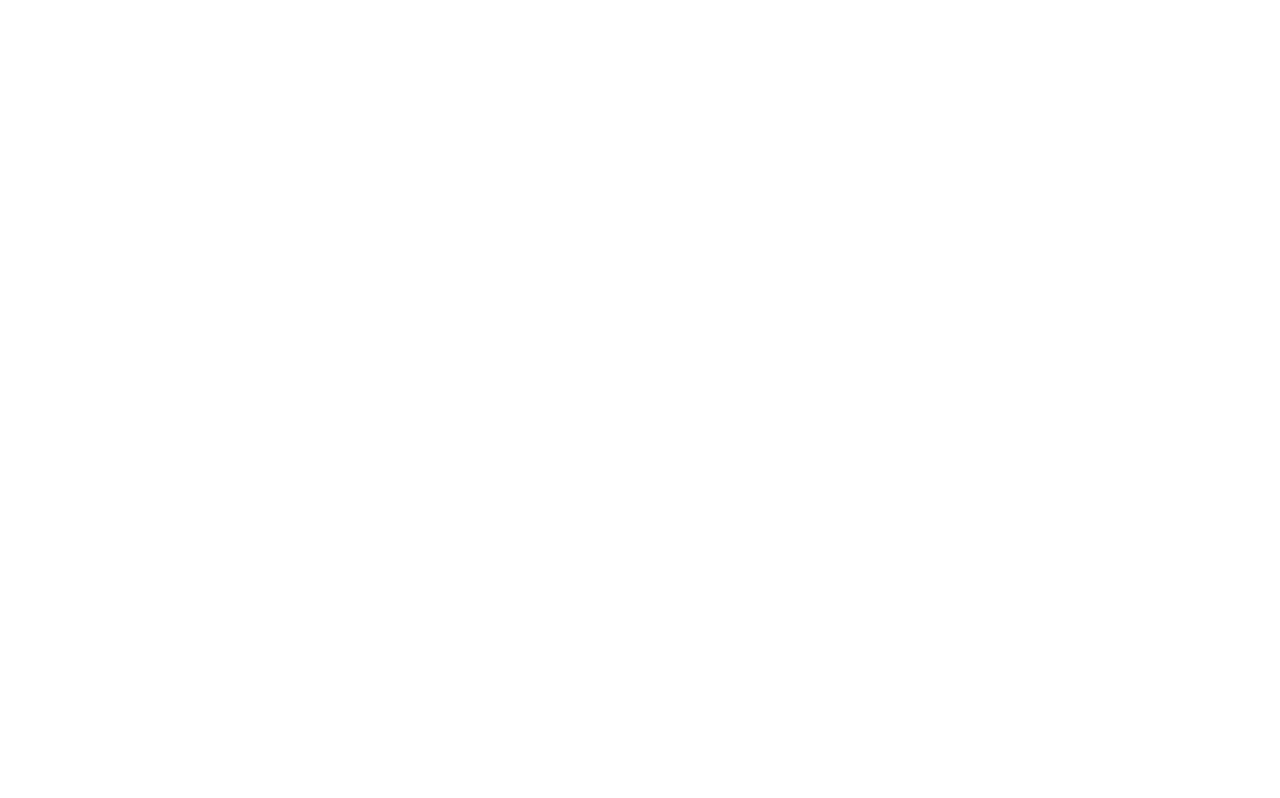
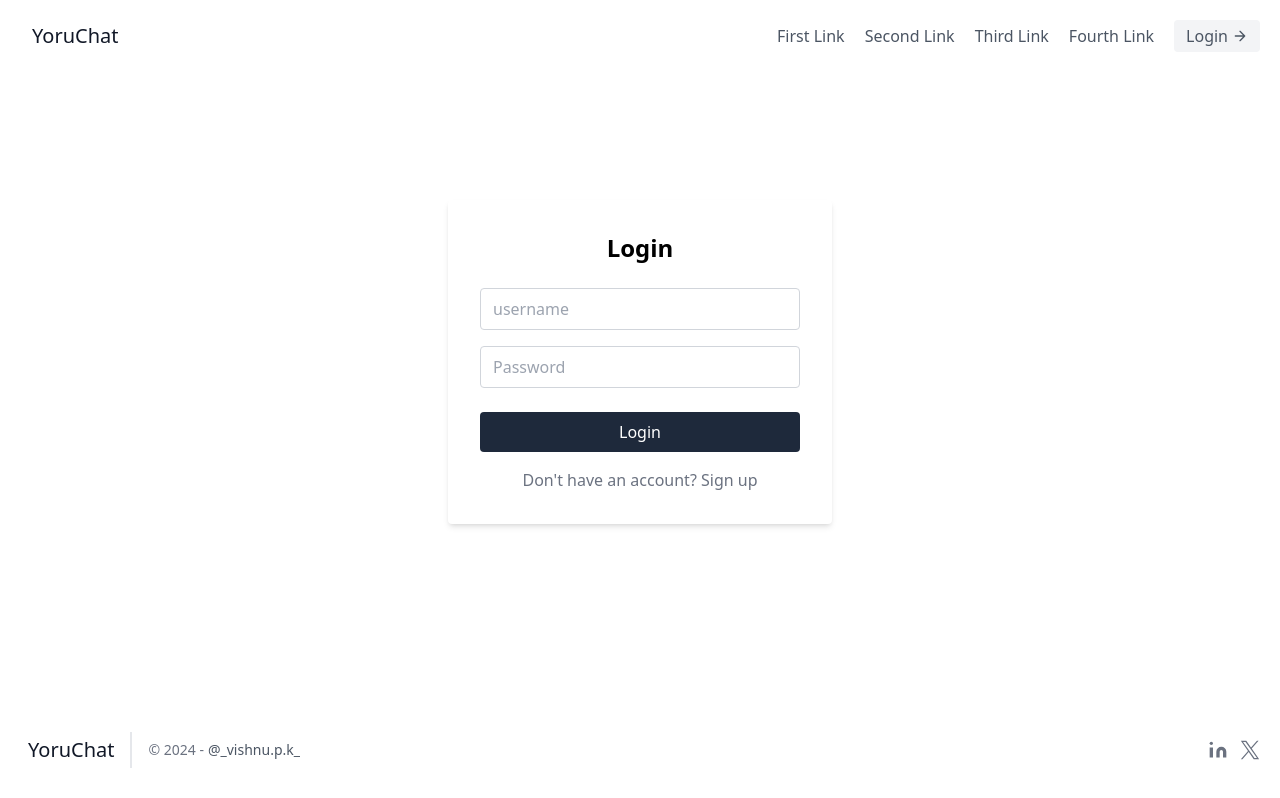
Before and after one commit to pk-vishnu/yoru-chat, a React (Create React App) app in the folder client/: page /login in a window 1280 px wide. Before the commit this address had no page. Built offline with nearby package versions, Linux system fonts and the light colour scheme.

Commit message:
feat: basic frontend ui

```diff
--- a/client/public/index.html
+++ b/client/public/index.html
@@ -9,7 +9,7 @@
       name="description"
       content="Web site created using create-react-app"
     />
-    <link rel="apple-touch-icon" href="%PUBLIC_URL%/" />
+    <!-- <link rel="apple-touch-icon" href="%PUBLIC_URL%/" /> -->
     <!--
       manifest.json provides metadata used when your web app is installed on a
       user's mobile device or desktop. See https://developers.google.com/web/fundamentals/web-app-manifest/
@@ -24,7 +24,7 @@
       work correctly both with client-side routing and a non-root public URL.
       Learn how to configure a non-root public URL by running `npm run build`.
     -->
-    <title>VChat</title>
+    <title>Yoru Chat</title>
   </head>
   <body>
     <noscript>You need to enable JavaScript to run this app.</noscript>
--- a/client/src/App.js
+++ b/client/src/App.js
@@ -1,11 +1,21 @@
 import { Route, Routes } from "react-router";
-import Home from "./components/Home";
+import Home from "./pages/home/Home";
+import Login from "./pages/login/Login";
+import Signup from "./pages/signup/Signup";
+import Navbar from "./components/navbar/Navbar";
+import Footer from "./components/footer/Footer";
+import Users from "./components/users/Users";
 function App() {
   return (
     <>
+      <Navbar />
       <Routes>
         <Route path="/" element={<Home />} />
+        <Route path="/login" element={<Login />} />
+        <Route path="/signup" element={<Signup />} />
+        <Route path="/users" element={<Users />} />
       </Routes>
+      <Footer />
     </>
   );
 }
--- a/client/src/components/Home/index.jsx
+++ /dev/null
@@ -1,11 +0,0 @@
-import React from "react";
-import "../../index.css";
-const index = () => {
-  return (
-    <div>
-      <h1 className="text-4xl">Home</h1>
-    </div>
-  );
-};
-
-export default index;
--- /dev/null
+++ b/client/src/components/footer/Footer.jsx
@@ -0,0 +1,63 @@
+import React from "react";
+
+const Footer = () => {
+  return (
+    <>
+      <footer class="text-gray-600 body-font fixed bottom-0 left-0 w-full">
+        <div class="container px-5 py-8 mx-auto flex items-center sm:flex-row flex-col">
+          <a class="flex title-font font-medium items-center md:justify-start justify-center text-gray-900">
+            <span class="ml-2 text-xl">YoruChat</span>
+          </a>
+          <p class="text-sm text-gray-500 sm:ml-4 sm:pl-4 sm:border-l-2 sm:border-gray-200 sm:py-2 sm:mt-0 mt-4">
+            © 2024 -
+            <a
+              href="/"
+              class="text-gray-600 ml-1"
+              rel="noopener noreferrer"
+              target="_blank"
+            >
+              @_vishnu.p.k_
+            </a>
+          </p>
+          <span class="inline-flex sm:ml-auto sm:mt-0 mt-4 justify-center sm:justify-start">
+            <a class="ml-3 text-gray-500">
+              <svg
+                fill="currentColor"
+                stroke="currentColor"
+                stroke-linecap="round"
+                stroke-linejoin="round"
+                stroke-width="0"
+                class="w-5 h-5"
+                viewBox="0 0 24 24"
+              >
+                <path
+                  stroke="none"
+                  d="M16 8a6 6 0 016 6v7h-4v-7a2 2 0 00-2-2 2 2 0 00-2 2v7h-4v-7a6 6 0 016-6zM2 9h4v12H2z"
+                ></path>
+                <circle cx="4" cy="4" r="2" stroke="none"></circle>
+              </svg>
+            </a>
+            <a class="ml-3 text-gray-500">
+              <svg
+                fill="currentColor"
+                stroke="currentColor"
+                stroke-linecap="round"
+                stroke-linejoin="round"
+                stroke-width="0"
+                class="w-5 h-5"
+                viewBox="0 0 24 24"
+              >
+                <path
+                  stroke="none"
+                  d="M14.095479,10.316482L22.286354,1h-1.940718l-7.115352,8.087682L7.551414,1H1l8.589488,12.231093L1,23h1.940717  l7.509372-8.542861L16.448587,23H23L14.095479,10.316482z M11.436522,13.338465l-0.871624-1.218704l-6.924311-9.68815h2.981339  l5.58978,7.82155l0.867949,1.218704l7.26506,10.166271h-2.981339L11.436522,13.338465z"
+                ></path>
+              </svg>
+            </a>
+          </span>
+        </div>
+      </footer>
+    </>
+  );
+};
+
+export default Footer;
--- /dev/null
+++ b/client/src/components/navbar/Navbar.jsx
@@ -0,0 +1,38 @@
+import React from "react";
+import "../../index.css";
+
+const Navbar = () => {
+  return (
+    <>
+      <header class="text-gray-600 body-font">
+        <div class="container mx-auto flex flex-wrap p-5 flex-col md:flex-row items-center">
+          <a class="flex title-font font-medium items-center text-gray-900 mb-4 md:mb-0">
+            <span class="ml-3 text-xl">YoruChat</span>
+          </a>
+          <nav class="md:ml-auto flex flex-wrap items-center text-base justify-center">
+            <a class="mr-5 hover:text-gray-900">First Link</a>
+            <a class="mr-5 hover:text-gray-900">Second Link</a>
+            <a class="mr-5 hover:text-gray-900">Third Link</a>
+            <a class="mr-5 hover:text-gray-900">Fourth Link</a>
+          </nav>
+          <button class="inline-flex items-center bg-gray-100 border-0 py-1 px-3 focus:outline-none hover:bg-gray-200 rounded text-base mt-4 md:mt-0">
+            Login
+            <svg
+              fill="none"
+              stroke="currentColor"
+              stroke-linecap="round"
+              stroke-linejoin="round"
+              stroke-width="2"
+              class="w-4 h-4 ml-1"
+              viewBox="0 0 24 24"
+            >
+              <path d="M5 12h14M12 5l7 7-7 7"></path>
+            </svg>
+          </button>
+        </div>
+      </header>
+    </>
+  );
+};
+
+export default Navbar;
--- /dev/null
+++ b/client/src/components/users/Users.jsx
@@ -0,0 +1,23 @@
+import React from "react";
+
+const Users = () => {
+  return (
+    <>
+      <form className="flex items-center w-1/2 mx-auto mt-10">
+        <input
+          type="text"
+          placeholder="Search users"
+          className="w-full px-4 py-2 border border-gray-300 rounded-l focus:outline-none focus:border-slate-800"
+        />
+        <button
+          type="submit"
+          className="px-4 py-2 bg-slate-800 text-white rounded-r hover:bg-gray-400 transition duration-200 flex items-center"
+        >
+          <p>Search</p>
+        </button>
+      </form>
+    </>
+  );
+};
+
+export default Users;
--- /dev/null
+++ b/client/src/pages/home/Home.jsx
@@ -0,0 +1,11 @@
+import React from "react";
+
+const Home = () => {
+  return (
+    <>
+      <h1>Home</h1>
+    </>
+  );
+};
+
+export default Home;
--- /dev/null
+++ b/client/src/pages/login/Login.jsx
@@ -0,0 +1,41 @@
+import React from "react";
+
+const Login = () => {
+  return (
+    <>
+      <div className="mt-32 flex items-center justify-center">
+        <div className="bg-white p-8 rounded shadow-md w-full max-w-sm">
+          <h1 className="text-2xl font-bold mb-6 text-center">Login</h1>
+          <form>
+            <div className="mb-4">
+              <input
+                type="text"
+                placeholder="username"
+                className="w-full px-3 py-2 border border-gray-300 rounded focus:outline-none focus:border-slate-800"
+              />
+            </div>
+            <div className="mb-6">
+              <input
+                type="password"
+                placeholder="Password"
+                className="w-full px-3 py-2 border border-gray-300 rounded focus:outline-none focus:border-slate-800"
+              />
+            </div>
+            <button
+              type="submit"
+              className="w-full bg-slate-800 text-white py-2 rounded hover:bg-gray-400 transition duration-100"
+            >
+              Login
+            </button>
+            <p className="text-center text-gray-500 mt-4">
+              {" "}
+              Don't have an account? <a href="/signup">Sign up</a>
+            </p>
+          </form>
+        </div>
+      </div>
+    </>
+  );
+};
+
+export default Login;
--- /dev/null
+++ b/client/src/pages/signup/Signup.jsx
@@ -0,0 +1,41 @@
+import React from "react";
+
+const Signup = () => {
+  return (
+    <>
+      <div className="mt-32 flex items-center justify-center">
+        <div className="bg-white p-8 rounded shadow-md w-full max-w-sm">
+          <h1 className="text-2xl font-bold mb-6 text-center">Sign-up</h1>
+          <form>
+            <div className="mb-4">
+              <input
+                type="text"
+                placeholder="username"
+                className="w-full px-3 py-2 border border-gray-300 rounded focus:outline-none focus:border-slate-800"
+              />
+            </div>
+            <div className="mb-6">
+              <input
+                type="password"
+                placeholder="Password"
+                className="w-full px-3 py-2 border border-gray-300 rounded focus:outline-none focus:border-slate-800"
+              />
+            </div>
+            <button
+              type="submit"
+              className="w-full bg-slate-800 text-white py-2 rounded hover:bg-gray-400 transition duration-100"
+            >
+              Sign-up
+            </button>
+            <p className="text-center text-gray-500 mt-4">
+              {" "}
+              Already have an account? <a href="/login">login</a>
+            </p>
+          </form>
+        </div>
+      </div>
+    </>
+  );
+};
+
+export default Signup;
--- a/client/tailwind.config.js
+++ b/client/tailwind.config.js
@@ -1,6 +1,9 @@
 /** @type {import('tailwindcss').Config} */
 module.exports = {
-  content: ["./src/components/**/*.{js,jsx,ts,tsx}"],
+  content: [
+    "./src/components/**/*.{js,jsx,ts,tsx}",
+    "./src/pages/**/*.{js,jsx,ts,tsx}",
+  ],
   theme: {
     extend: {},
   },
```
Also changed, not shown: client/public/manifest.json.
